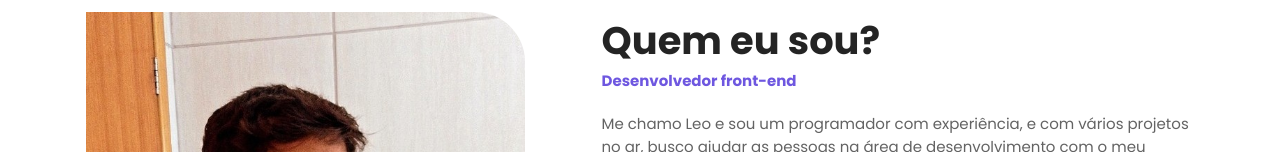
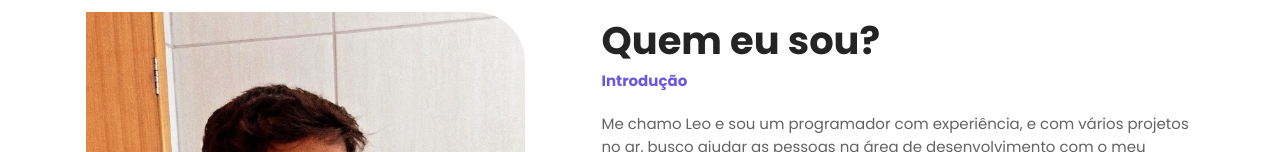
Before and after one commit to SoaresLeonardo/soaresleonardo-web, a React (Vite) app: page / in a window 1280 px wide. Shown: the part 800-952 px from the top of the page. Built offline with nearby package versions, Linux system fonts and the light colour scheme.

Commit message:
Update index.jsx

```diff
--- a/src/components/About/index.jsx
+++ b/src/components/About/index.jsx
@@ -24,7 +24,7 @@ export function AboutPage() {
         </AboutImage>
         <AboutIntro>
           <Title>Quem eu sou?</Title>
-          <Subtitle>Desenvolvedor front-end</Subtitle>
+          <Subtitle>Introdução</Subtitle>
 
           {aboutInfo.map((item) => (
             <Description key={item}>{item}</Description>
```
